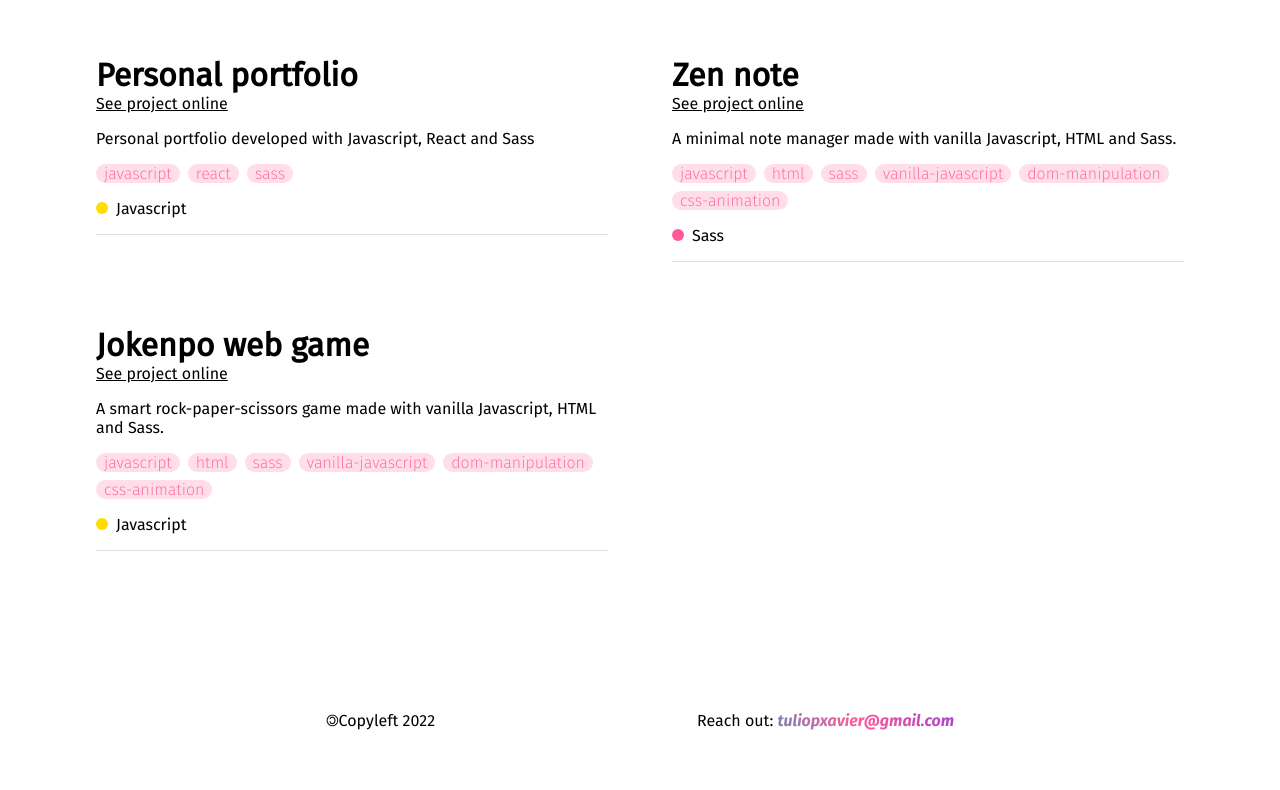
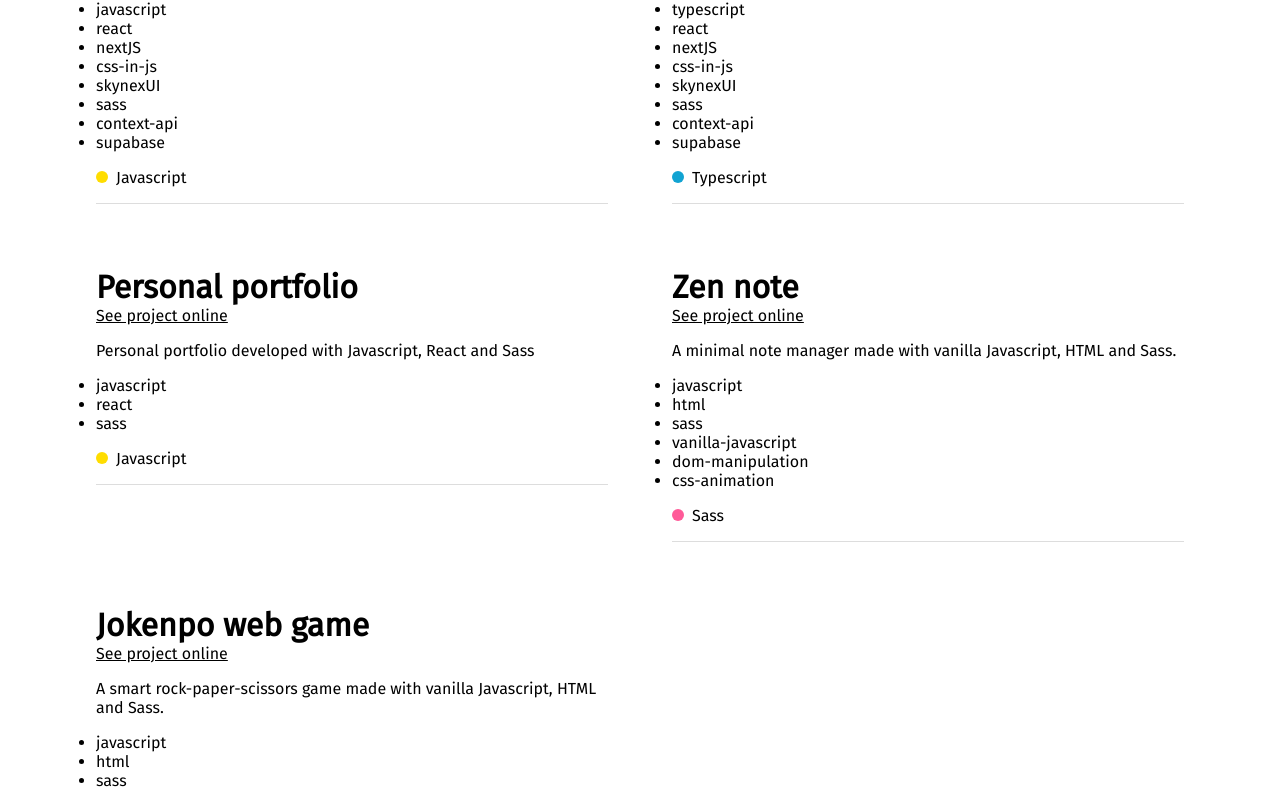
Before and after one commit to tuliopxavier/portfolio, a React (Create React App) app: page / in a window 1280 px wide. Shown: the part 1437-2227 px from the top of the page. Built offline with nearby package versions, Linux system fonts and the light colour scheme.

Commit message:
:lipstick: update responsiviness

```diff
--- a/src/components/Footer.jsx
+++ b/src/components/Footer.jsx
@@ -4,7 +4,7 @@ export const Footer = () => {
   return (
     <footer>
       <p>&#127279;Copyleft 2022</p>
-      <p>Reach out: <a href="mailto:tuliopxavier@gmail.com"><span>tuliopxavier@gmail.com</span></a></p>
+      <p>Reach out: <a href="mailto:tuliopxavier@gmail.com"><span className='color-motion'>tuliopxavier@gmail.com</span></a></p>
     </footer>
   );
 };
--- a/src/components/Header.jsx
+++ b/src/components/Header.jsx
@@ -21,7 +21,7 @@ export const Header = () => {
     <header id='header'>
 
       <div id="avatar">
-        <a href="#home"><img src="https://avatars.githubusercontent.com/u/68478459?v=4" alt="rounded avatar" /></a>
+        <a href="#home"><img src="https://avatars.githubusercontent.com/u/68478459?v=4" alt="circular profile avatar" /></a>
         <span id="divider"></span>
         <a href="#works"><span>works</span></a>
       </div>
--- a/src/components/Home.jsx
+++ b/src/components/Home.jsx
@@ -3,8 +3,8 @@ import "./home.scss";
 export const Home = () => {
   return (
     <div id="home">
-      <p>Hi, I'm <span>Túlio Xavier</span>.</p>
-      <p>I am a brazilian <span>front-end developer</span>, with a background in design and a keen eye for digital solutions, based in Salvador, Brazil. <a href="mailto:tuliopxavier@gmail.com">Let's talk</a>.</p>
+      <p>Hi, I'm <span className='color-motion'>Túlio Xavier</span>.</p>
+      <p>I am a brazilian <span className='color-motion'>front-end developer</span>, with a background in design and a keen eye for digital solutions, based in Salvador, Brazil. <a href="mailto:tuliopxavier@gmail.com" target='_blank' rel="noreferrer">Let's talk</a>.</p>
       <p>Studying Computer Science bachelor degree and building projects with Typescript, Javascript, React, Sass, Styled Components ecosystem.</p>
     </div>
     // <div id="home">
--- a/src/components/Works.jsx
+++ b/src/components/Works.jsx
@@ -12,13 +12,13 @@ export const Works = () => {
           <a href={item.repo} target='_blank' rel="noreferrer"><h3>{item.name}</h3></a>
           <a href={item.demo} target='_blank' rel="noreferrer">See project online</a>
           <p>{item.description}</p>
-          <dl>
+          <ul>
             {item.topics.map((tag) => {
               return(
-                <dd key={tag}>{tag}</dd>
+                <li key={tag}>{tag}</li>
               )
             })}
-          </dl>
+          </ul>
           <p><span className='dot' style={{backgroundColor: `${item.color}`}} ></span>{item.language}</p>
 
         </article>
--- a/src/components/footer.scss
+++ b/src/components/footer.scss
@@ -9,8 +9,12 @@ footer {
   width: 100%;
   text-align: center;
   padding: 4rem;
+  gap: 2rem;
 
-  a {
+  & p {
+    margin: 0 2rem;
+
+    & a {
       text-decoration: none;
       color: #000;
       transition: cursor 1s ease;
@@ -20,7 +24,7 @@ footer {
         opacity: 0.75;
       }
 
-    span {
+      .color-motion {
         font: 700 italic 1rem "Fira Sans";
         background: linear-gradient(
           45deg,
@@ -40,3 +44,5 @@ footer {
       }
     }
   }
+
+}
--- a/src/components/home.scss
+++ b/src/components/home.scss
@@ -19,7 +19,7 @@ $color-gradient-3: #11a3d2;
     word-break: break-word;
 
     a,
-    span {
+    .color-motion {
       white-space: nowrap;
     }
   }
@@ -31,7 +31,7 @@ $color-gradient-3: #11a3d2;
     font-size: 1rem;
   }
 
-  & span {
+  & .color-motion {
     font: 700 italic 1.75rem "Fira Sans";
     background: linear-gradient(
       45deg,
@@ -71,7 +71,7 @@ $color-gradient-3: #11a3d2;
 
 @media (min-width: 425px) {
   #home p,
-  #home span {
+  #home .color-motion {
     font-size: 2rem;
   }
 }
@@ -81,7 +81,7 @@ $color-gradient-3: #11a3d2;
     padding: 8rem 4rem 0;
 
     & p,
-    & span {
+    & .color-motion {
       font-size: 2.5rem;
     }
 
@@ -96,7 +96,7 @@ $color-gradient-3: #11a3d2;
     padding: 8rem 6rem 0;
 
     & p,
-    & span {
+    & .color-motion {
       font-size: 3rem;
     }
   }
@@ -107,7 +107,7 @@ $color-gradient-3: #11a3d2;
     padding: 6rem 6rem 0;
 
     & p,
-    & span {
+    & .color-motion {
       font-size: 3.5rem;
     }
 
```
Lines whose indentation alone changed are shown as unchanged.
